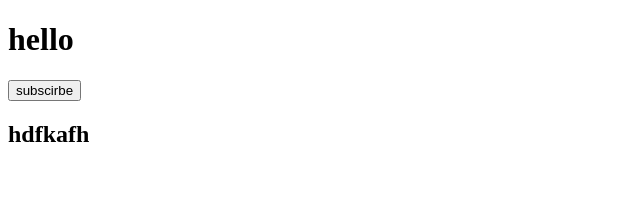
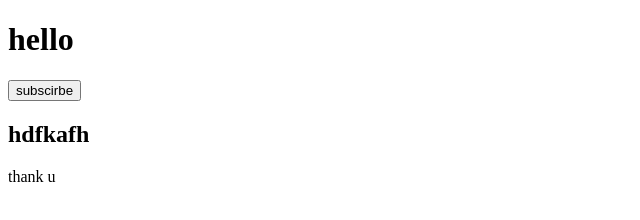
Before and after one commit to mahmoudsuiii/gituhb-test, a plain HTML site: page index.html in a window 1280 px wide. Shown: the full height of the page, 0-640 px from the left. Drawn offline with Linux system fonts and the light colour scheme.

Commit message:
second commit

```diff
--- a/index.html
+++ b/index.html
@@ -9,6 +9,6 @@
   <h1>hello</h1>
   <button>subscirbe</button>
   <h2>hdfkafh</h2>
-
+  <p>thank u</p>
 </body>
 </html>
```
